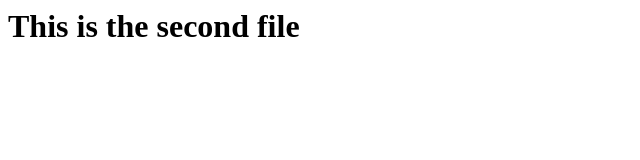
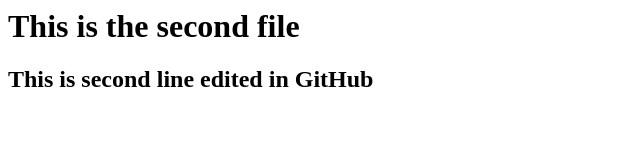
Before and after one commit to devopsvelu/vetri_dec_repo_2025, a plain HTML site: page index.html in a window 1280 px wide. Shown: the whole page, without its empty margins (0-640 px from the left). Drawn offline with Linux system fonts and the light colour scheme.

Commit message:
Fourth commit and updated index file on GitHub
Fourth commit and updated index file on GitHub

```diff
--- a/index.html
+++ b/index.html
@@ -1 +1,2 @@
 <h1> This is the second file </h2>
+<h2> This is second line edited in GitHub </h2>
```
